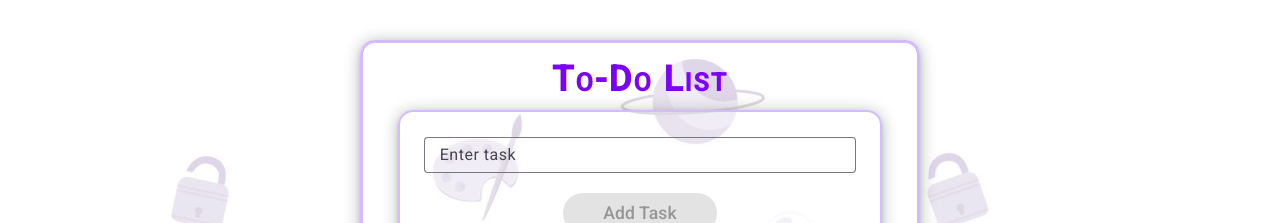
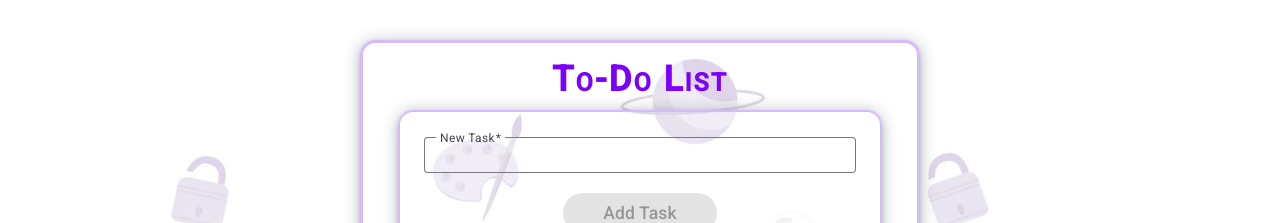
Before and after one commit to kseniia-chepur/todo-app-angular, an Angular app: page / in a window 1280 px wide. Shown: the top 223 px of the page. Built offline with nearby package versions, Linux system fonts and the light colour scheme.

Commit message:
add floating label to the input

```diff
--- a/src/app/todolist/todolist.component.html
+++ b/src/app/todolist/todolist.component.html
@@ -1,11 +1,11 @@
 <div class="container">
   <h1 class="title">To-Do List</h1>
   <form class="form" #taskForm="ngForm" (ngSubmit)="handleSubmit(taskForm)">
-    <mat-form-field class="form-field">
+    <mat-form-field class="form-field" floatLabel="always">
+    <mat-label>New Task</mat-label>
       <input
         matInput
         type="text"
-        placeholder="Enter task"
         ngModel
         name="task"
         id="task"
--- a/src/app/todolist/todolist.component.scss
+++ b/src/app/todolist/todolist.component.scss
@@ -1,19 +1,20 @@
 @use "@angular/material" as mat;
 @use "./../../styles.scss" as styles;
 
-  $dark-yellow-c: #ffc107;
-  $dark-cyan-c: #009688;
-  $box-shadow: rgba(14, 30, 37, 0.12) 0px 2px 4px 0px,
-    rgba(14, 30, 37, 0.32) 0px 2px 16px 0px;
-  $border-r: 15px;
+$dark-yellow-c: #ffc107;
+$dark-cyan-c: #009688;
 
+$border: solid mat.get-theme-color(styles.$default-theme, primary, 80);
+$border-r: 15px;
+$box-shadow: rgba(14, 30, 37, 0.12) 0px 2px 4px 0px,
+  rgba(14, 30, 37, 0.32) 0px 2px 16px 0px;
 
 .container {
   margin: 5vh auto;
   padding: 15px 35px;
   box-shadow: $box-shadow;
   border-radius: $border-r;
-  border: 3px solid mat.get-theme-color(styles.$default-theme, primary, 80);
+  border: 3px $border;
 }
 
 .title {
@@ -31,9 +32,9 @@
   flex-direction: column;
   align-items: center;
   box-shadow: $box-shadow;
-  border-radius:  $border-r;
+  border-radius: $border-r;
   padding-block: 25px;
-  border: 2px solid mat.get-theme-color(styles.$default-theme, primary, 80);
+  border: 2px $border;
 
   &-field {
     width: 90%;
@@ -54,11 +55,7 @@
   box-shadow: $box-shadow;
   border-radius: $border-r;
   padding: 20px 10px;
-  border: 2px solid mat.get-theme-color(styles.$default-theme, primary, 80);
-}
-
-.mat-mdc-form-field-input-control.completed {
-  text-decoration: line-through;
+  border: 2px $border;
 }
 
 .column-header {
@@ -67,6 +64,10 @@
   &--button {
     padding-left: 35px;
   }
+}
+
+.mat-mdc-form-field-input-control.completed {
+  text-decoration: line-through;
 }
 
 .mdc-data-table__row:last-child .mat-mdc-cell {
```
